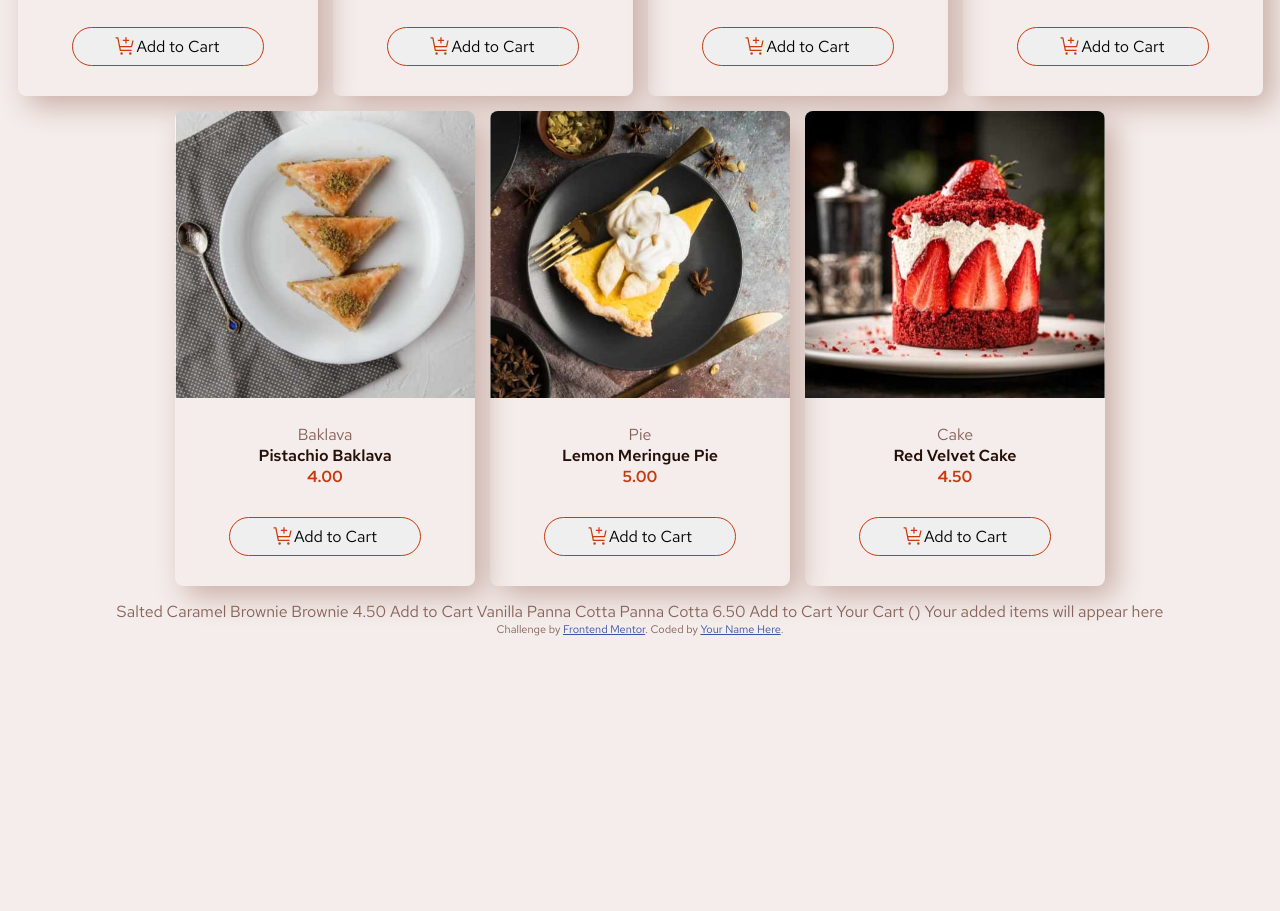
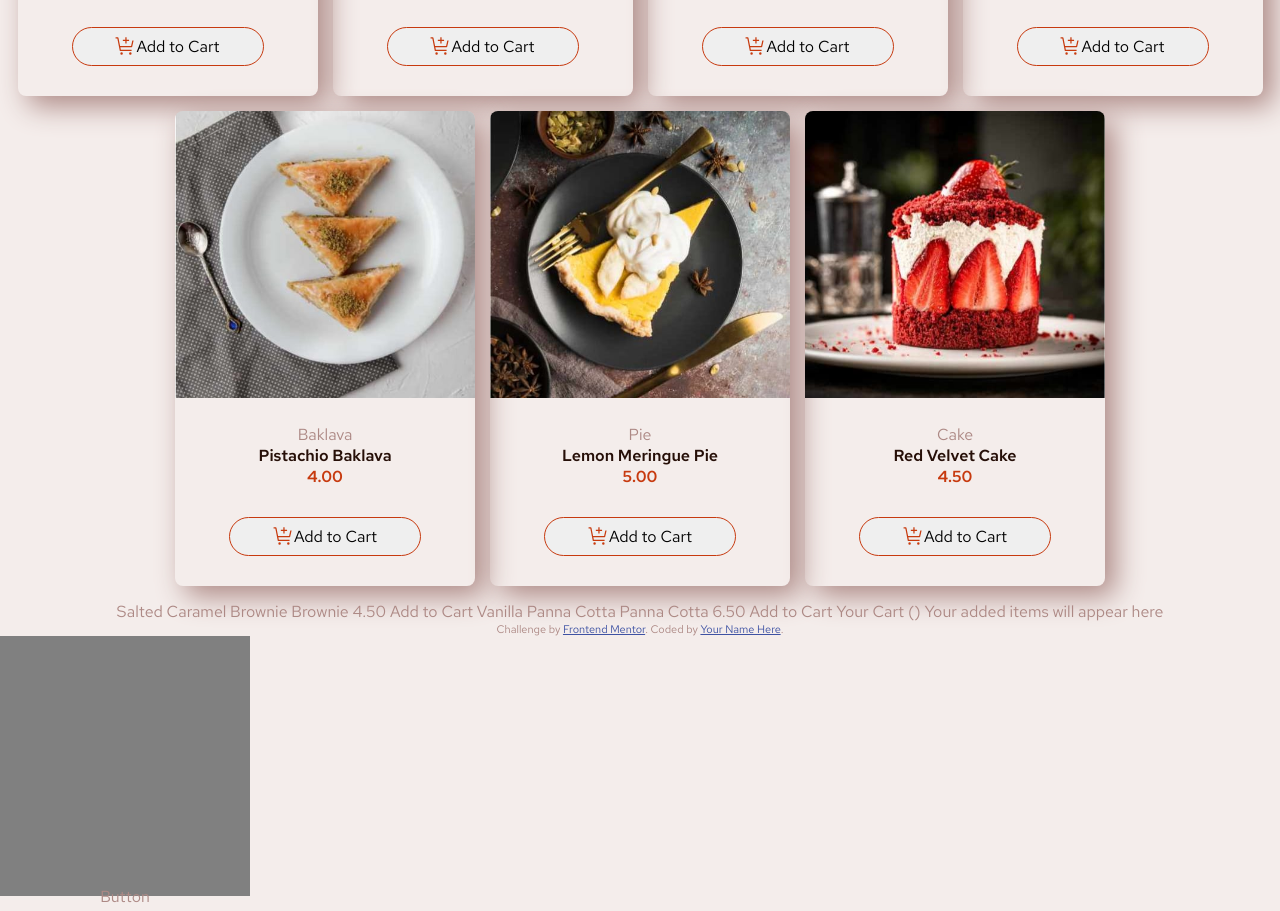
Before and after one commit to alefadonais5/product-list-with-cart-web, a website built with Vite: page index.html in a window 1280 px wide. Shown: the part 422-1333 px from the top of the page. Before the commit the page ends 1058 px from the top, so only its background shows below. Built offline with nearby package versions, Linux system fonts and the light colour scheme.

Commit message:
feat: implementa posição do botão

```diff
--- a/index.html
+++ b/index.html
@@ -5,7 +5,7 @@
   <meta name="viewport" content="width=device-width, initial-scale=1.0"> <!-- displays site properly based on user's device -->
 
   <link rel="icon" type="image/png" sizes="32x32" href="./assets/images/favicon-32x32.png">
-  <link rel="stylesheet" href="./index.css">
+  <link rel="stylesheet" href="./src/styles/index.scss">
   <link rel="preconnect" href="https://fonts.googleapis.com">
   <link rel="preconnect" href="https://fonts.gstatic.com" crossorigin>
   <link href="https://fonts.googleapis.com/css2?family=Red+Hat+Text:ital,wght@0,300..700;1,300..700&display=swap" rel="stylesheet">
@@ -154,5 +154,12 @@
     Coded by <a href="#">Your Name Here</a>.
   </div>
 
+
+
+
+  <div class="container">
+    <div class="button1">Button</div>
+  </div>
+
 </body>
 </html>
--- a/package.json
+++ b/package.json
@@ -15,6 +15,7 @@
   "devDependencies": {
     "@faker-js/faker": "^9.0.1",
     "@types/uuid": "^10.0.0",
+    "sass": "^1.79.3",
     "ts-node": "^10.9.2",
     "typescript": "^5.6.2",
     "vite": "^5.4.6"
--- a/index.css
+++ b/src/styles/index.scss
@@ -4,15 +4,21 @@
     box-sizing: border-box;
   }
 
+  $primary: hsl(14, 86%, 42%);
+  $rose-400: hsl(7, 20%, 60%);
+  $rose-900: hsl(14, 65%, 9%);
+  $rose-100: hsl(13, 31%, 94%);
+  $rose-50: hsl(20, 50%, 98%);
+
 body{
     font-family: "Red Hat Text", sans-serif;
-    color: hsl(12, 20%, 44%);
-    background-color: hsl(13, 31%, 94%);
+    color: $rose-400;
+    background-color: $rose-100;
 
 }
 
 h1{
-    color: hsl(14, 65%, 9%);
+    color: $rose-900;
     font-weight: 600;
 }
 
@@ -31,9 +37,9 @@ h1{
     padding: 0px;
     border-radius: 8px;
 
-    -webkit-box-shadow: 10px 10px 29px 0px hsl(14, 25%, 72%);
-    -moz-box-shadow: 10px 10px 29px 0px hsl(14, 25%, 72%);
-    box-shadow: 10px 10px 29px 0px hsl(14, 25%, 72%);
+    -webkit-box-shadow: 10px 10px 29px 0px $rose-400;
+    -moz-box-shadow: 10px 10px 29px 0px $rose-400;
+    box-shadow: 10px 10px 29px 0px $rose-400;
 
   }
 
@@ -52,12 +58,12 @@ h1{
 
 .value{
     font-weight: 600;
-    color: hsl(14, 86%, 42%);
+    color: $primary;
 }
 
 .name {
     font-weight: 600;
-    color: hsl(14, 65%, 9%);
+    color: $rose-900;
 }
 
 .post-bottom {
@@ -72,10 +78,28 @@ h1{
     cursor: pointer;
     font-family: "Red Hat Text", sans-serif;
     font-size: 16px;
-    border: 1px solid hsl(14, 86%, 42%);
+    border: 1px solid $primary;
     padding: 8px 20px;
     border-radius: 28px;
     width: 80%;
     margin: 0 auto;
 
 }
+
+
+.container {
+    width: 250px;
+    height: 260px;
+    background-color: grey;
+    position: relative;
+}
+
+.button1{
+    display: inline-block;
+    border-radius: 16px;
+    padding: 5px 15px;
+    position: absolute;
+    bottom: 0px;
+    left: 50%;
+    transform: translate(-50%, 50%);
+}
```
Also changed, not shown: 1 other file.
